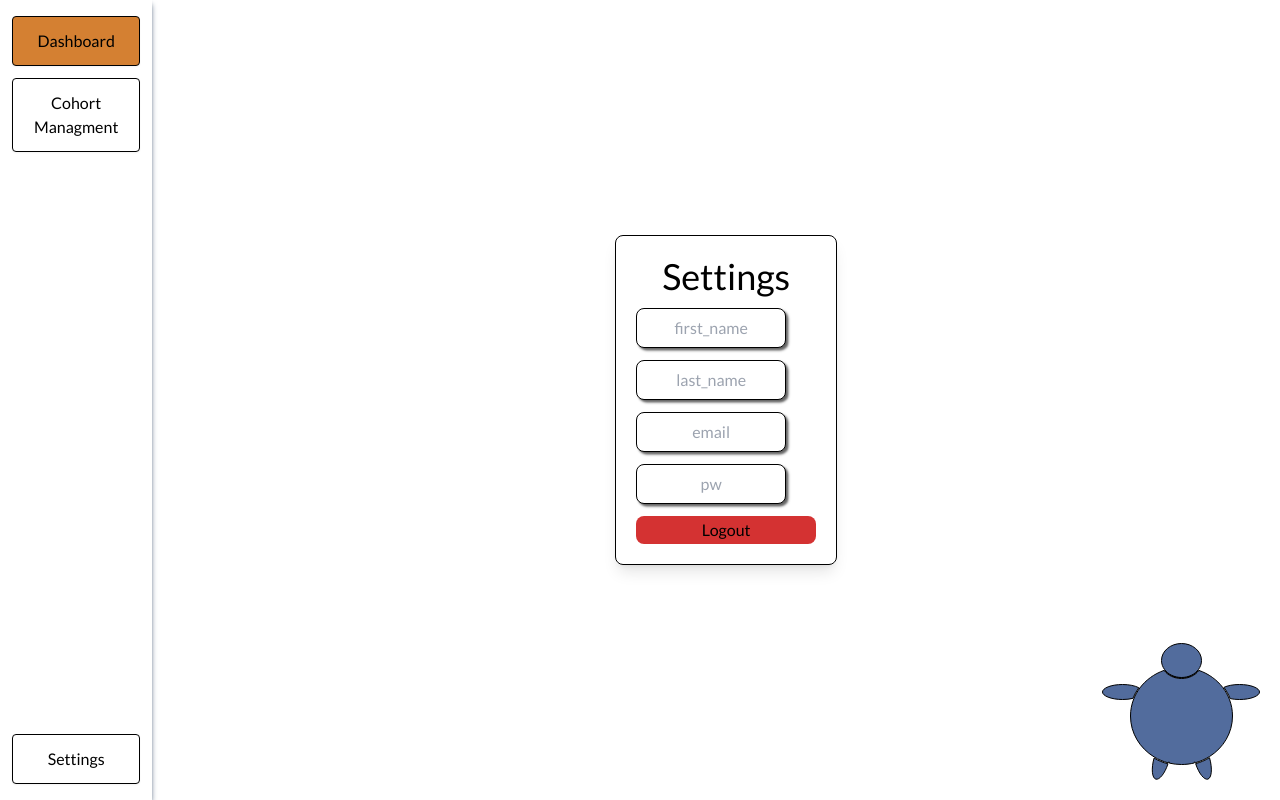
After one commit to Tbone8098/codingDojo-student-portal, a Flask app: template flask_app/templates/admin/user_edit.html in a window 1280 px wide. The commit adds this page. Run offline with Flask 2, Linux system fonts and the light colour scheme; the template is opened without the code that fills it, so the values that code supplies are empty; the visitor is signed in with stand-in values (Sample User, id 1); some libraries are stand-ins or nearby versions.

Commit message:
added settings page

```diff
--- a/flask_app/controllers/controller_cohort.py
+++ b/flask_app/controllers/controller_cohort.py
@@ -13,6 +13,7 @@ def cohort_create():
 
 @app.route('/cohorts')
 def cohort_all():
+    session['page'] = 'cohorts'
     return render_template('admin/cohort_all.html')
 
 @app.route('/cohort/<int:id>')
--- a/flask_app/static/css/style.css
+++ b/flask_app/static/css/style.css
@@ -28,7 +28,11 @@ body {
 
 .btn-menu {
     /* btn rounded shadow shadow-slate-500 border-black border-2 py-3 */
-    padding: 0.75rem 0;
+    display: flex;
+    flex-wrap: wrap;
+    justify-content: center;
+    padding: 0.75rem;
+    width: 100%;
     border: 0.1em solid black;
     border-radius: 0.25rem;
     box-shadow: 0 1px 2px 0 rgb(0 0 0 / 0.05);
@@ -39,9 +43,22 @@ body {
     background-color: var(--my-blue);
 }
 
+.btn-menu-active {
+    background-color: var(--my-accent);
+    pointer-events: none;
+}
+
+.btn-menu-active:hover {
+    background-color: var(--my-accent);
+    cursor: default;
+
+}
+
 /* forms */
 input {
-    border: 0.15em solid black;
+    height: 2.5em;
+    border: 0.1em solid black;
+    box-shadow: 0.15em 0.15em 0.15em rgb(99, 99, 99);
     border-radius: 0.5em;
     text-align: center;
 }
--- /dev/null
+++ b/flask_app/templates/admin/user_edit.html
@@ -0,0 +1,16 @@
+{% extends 'admin/base.html' %}
+
+{% block admin_content %}
+<div class="flex flex-col w-full items-center justify-center">
+    <div class="flex flex-col gap-3 border border-black p-5 rounded-lg shadow-lg">
+        <h1 class="text-4xl text-center">Settings</h1>
+        <form class="w-10/12 flex flex-col gap-3" action="/user/{{user.id}}/update" method="post">
+            <input class="w-full" type="text" name="first_name" id="first_name" placeholder="first_name">
+            <input class="w-full" type="text" name="last_name" id="last_name" placeholder="last_name">
+            <input class="w-full" type="text" name="email" id="email" placeholder="email">
+            <input class="w-full" type="text" name="pw" id="pw" placeholder="pw">
+        </form>
+        <a class="btn bg-my-danger" href="/logout">Logout</a>
+    </div>
+</div>
+{% endblock admin_content %}
--- a/flask_app/templates/components/admin/navbar.html
+++ b/flask_app/templates/components/admin/navbar.html
@@ -1,9 +1,9 @@
 <div class="shadow-md shadow-slate-500 w-44 mr-5 pt-4 flex flex-col">
     <ul class="flex flex-col gap-3 mx-3">
-        <li class="btn btn-menu">Dashboard</li>
-        <li class="btn btn-menu"><a href="/cohorts">Cohort Managment</a></li>
+        <li><a class="btn btn-menu {{ 'btn-menu-active' if session['page'] == 'dashboard' else ''}}" href="/">Dashboard</a></li>
+        <li><a class="btn btn-menu {{ 'btn-menu-active' if session['page'] == 'cohorts' else ''}}" href="/cohorts">Cohort Managment</a></li>
     </ul>
     <ul class="flex flex-col gap-3 mx-3 mt-auto mb-4">
-        <li class="btn btn-menu">Settings</li>
+        <li><a class="btn btn-menu {{ 'btn-menu-active' if session['page'] == 'settings' else ''}}" href="/settings">Settings</a></li>
     </ul>
 </div>
--- a/server.py
+++ b/server.py
@@ -1,5 +1,5 @@
 from flask_app import app
-from flask_app.controllers import controller_routes, controller_cohort
+from flask_app.controllers import controller_routes, controller_cohort, controller_user
 
 if __name__=='__main__':
     app.run(debug=True)
```
Also changed, not shown: flask_app/controllers/controller_user.py (+12 -2 lines), flask_app/templates/admin/user_new.html (added), flask_app/templates/admin/user_show.html (added), flask_app/templates/basic_user/user_edit.html (added), flask_app/templates/basic_user/user_new.html (added), flask_app/templates/basic_user/user_show.html (added).
